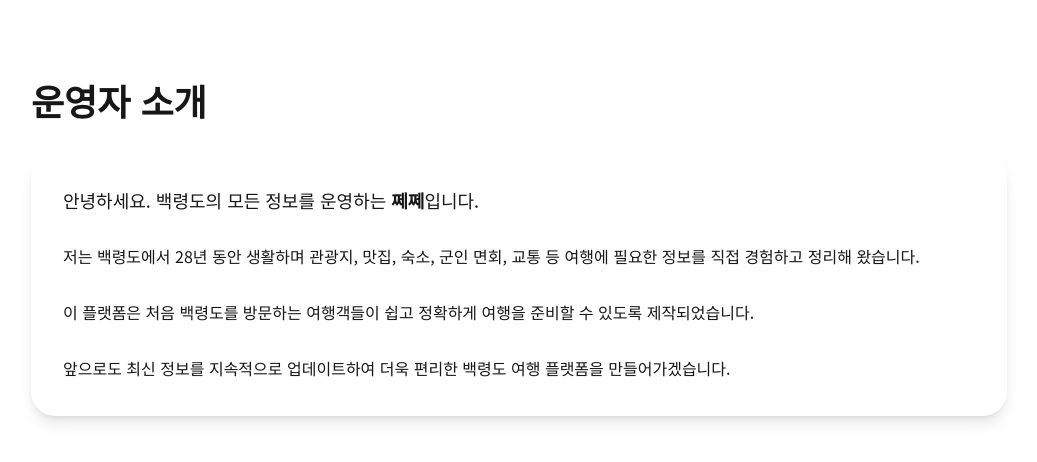
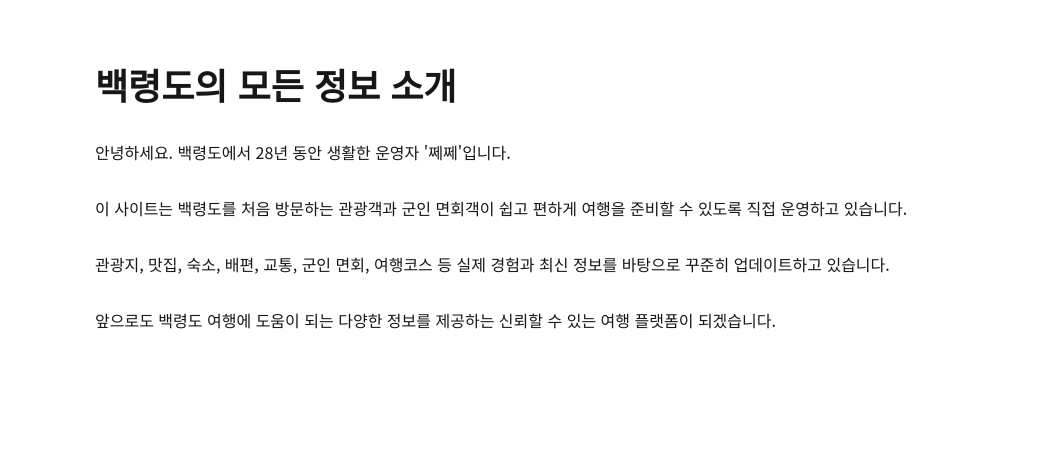
Before and after one commit to zihye8424-ship-it/baengnyeong-project, a Next.js app: page /about in a window 1280 px wide. Shown: the top 462 px of the page, without its empty margins (121-1158 px from the left). Built offline with nearby package versions, Linux system fonts and the light colour scheme.

Commit message:
Improve About page

```diff
--- a/app/about/page.tsx
+++ b/app/about/page.tsx
@@ -1,29 +1,28 @@
 export default function AboutPage() {
   return (
-      <main className="max-w-5xl mx-auto px-6 py-20">
-        <h1 className="text-4xl font-bold mb-8">운영자 소개</h1>
+    <main className="max-w-4xl mx-auto px-6 py-16">
+      <h1 className="text-4xl font-bold mb-8">
+        백령도의 모든 정보 소개
+      </h1>
 
-        <div className="bg-white rounded-3xl shadow-lg p-8 space-y-6">
-          <p className="text-lg leading-8">
-            안녕하세요. 백령도의 모든 정보를 운영하는 <strong>쩨쩨</strong>입니다.
+      <p className="mb-6 leading-8">
+        안녕하세요. 백령도에서 28년 동안 생활한 운영자 '쩨쩨'입니다.
       </p>
 
-          <p className="leading-8">
-            저는 백령도에서 28년 동안 생활하며 관광지, 맛집, 숙소,
-            군인 면회, 교통 등 여행에 필요한 정보를 직접 경험하고
-            정리해 왔습니다.
+      <p className="mb-6 leading-8">
+        이 사이트는 백령도를 처음 방문하는 관광객과 군인 면회객이
+        쉽고 편하게 여행을 준비할 수 있도록 직접 운영하고 있습니다.
       </p>
 
-          <p className="leading-8">
-            이 플랫폼은 처음 백령도를 방문하는 여행객들이
-            쉽고 정확하게 여행을 준비할 수 있도록 제작되었습니다.
+      <p className="mb-6 leading-8">
+        관광지, 맛집, 숙소, 배편, 교통, 군인 면회, 여행코스 등
+        실제 경험과 최신 정보를 바탕으로 꾸준히 업데이트하고 있습니다.
       </p>
 
-          <p className="leading-8">
-            앞으로도 최신 정보를 지속적으로 업데이트하여
-            더욱 편리한 백령도 여행 플랫폼을 만들어가겠습니다.
+      <p className="mb-6 leading-8">
+        앞으로도 백령도 여행에 도움이 되는 다양한 정보를 제공하는
+        신뢰할 수 있는 여행 플랫폼이 되겠습니다.
       </p>
-        </div>
     </main>
   );
 }
```
Lines whose indentation alone changed are shown as unchanged.
